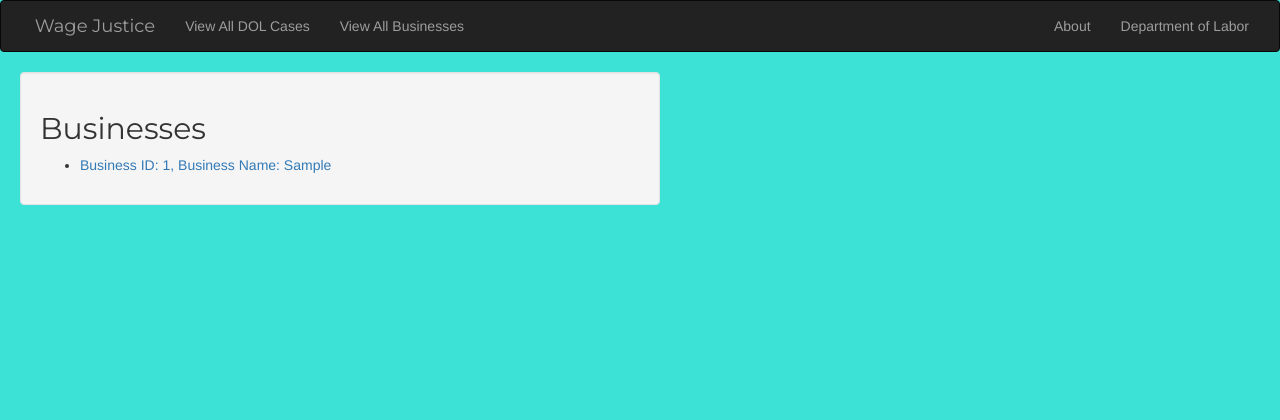
After one commit to hlewbel/hb-dol-project, a Flask app: template templates/business_list.html in a window 1280 px wide. The commit adds this page. Shown: the top 420 px of the page. Run offline with Flask 2, Linux system fonts and the light colour scheme; the template is opened without the code that fills it: values that come from a table or form of the project are taken from there, others are empty; tables that the repository leaves empty hold one stand-in row (values such as "Sample post"); some libraries are stand-ins or nearby versions; some web fonts are replaced.

Commit message:
FE case list page displays case_id and business trade_nm. Started an About page and business page. Updated server routes

```diff
--- a/server.py
+++ b/server.py
@@ -10,6 +10,7 @@ from model import connect_to_db, db, GoogleReview, Case, Violation, Business
 import os       # for use with keys in different file
 
 app = Flask(__name__)
+app.jinja_env.auto_reload = True #this fixes a refresh error bug
 
 # Required to use Flask sessions and the debug toolbar
 # this is between the app and the browser to encrypt cookie
@@ -18,9 +19,10 @@ app = Flask(__name__)
 app.secret_key = os.environ['APP_SECRET_KEY']
 # app.secret_key = "ABC"
 
-# Q: did this get fixed?? pull down my code for Ratings to check. (TBD)
-# Normally, if you use an undefined variable in Jinja2, it fails silently.
-# This is horrible. Fix this so that, instead, it raises an error.
+# Normally, if you refer to an undefined variable in a Jinja template,
+# Jinja silently ignores this. This makes debugging difficult, so the following
+# sets an attribute of the Jinja environment that says to make this an
+# error.
 app.jinja_env.undefined = StrictUndefined
 
 
@@ -42,8 +44,26 @@ def case_list():
     cases = Case.query.all()
     # cases = Case.query.order_by('case_id').all()
 
+    #Q: How to link to a specific case and render the next page?
+
+
     return render_template("case_list.html", cases=cases)
 
+@app.route("/businesses")
+def business_list():
+    """Show list of cases."""
+
+    business = Business.query.all()
+    # cases = Case.query.order_by('case_id').all()
+
+    #Q: How to link to a specific case and render the next page?
+    return render_template("business_list.html", business=business)
+
+@app.route("/about")
+def about():
+    """About the program text"""
+
+    return render_template("about.html")
 
 @app.route("/cases/<int:case_id>")
 def case_detail(case_id):
--- a/templates/base.html
+++ b/templates/base.html
@@ -87,8 +87,8 @@
                   <li><a href="/users/{{ session['user_id'] }}">Profile</a></li>
                   <li><a href="/logout">Logout</a></li>
               {% else %}
-                  <li><a href="/register">Register</a></li>
-                  <li><a href="/login">Login</a></li>
+                  <li><a href="/about">About</a></li>
+                  <li><a href="/dolwage">Department of Labor</a></li>
               {% endif %}
 
             </ul>
--- /dev/null
+++ b/templates/business_list.html
@@ -0,0 +1,15 @@
+{% extends 'base.html' %}
+{% block content %}
+
+<div class="well spaced" style="width:50%;">
+  <h2>Businesses</h2>
+  <ul>
+  {% for business in businesses %}
+    <li>
+      <a href="/businesses/{{ business.bus_id }}">
+        Business ID: {{ business.bus_id }}, Business Name: {{business.trade_nm}}</a>
+    </li>
+  {% endfor %}
+  </ul>
+</div>
+{% endblock %}
--- a/templates/case_list.html
+++ b/templates/case_list.html
@@ -6,7 +6,8 @@
   <ul>
   {% for case in cases %}
     <li>
-      <a href="/cases/{{ case.case_id }}">{{ case.case_id }}</a>
+      <a href="/cases/{{ case.case_id }}">
+        Case ID: {{ case.case_id }} &nbsp; &nbsp; &nbsp; Business Name: {{case.trade_nm}}</a>
     </li>
   {% endfor %}
   </ul>
```
Also changed, not shown: templates/about.html (added, +30 -0 lines), templates/user.html (deleted, +0 -23 lines).
